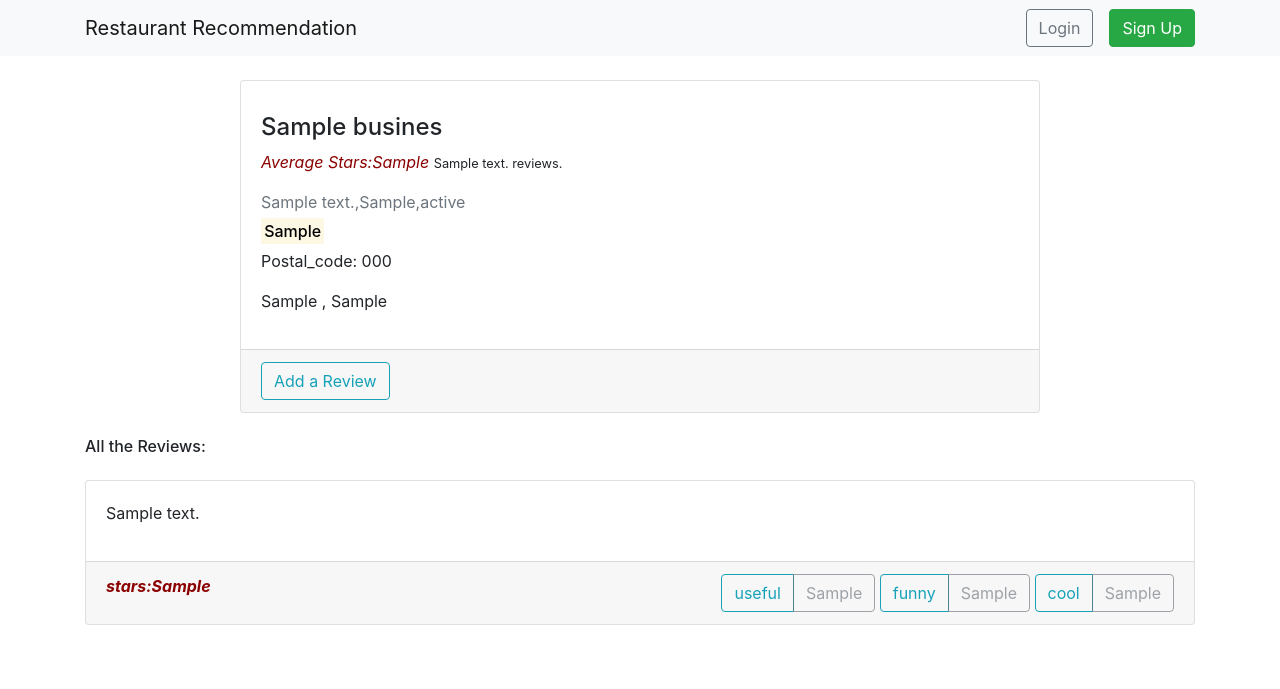
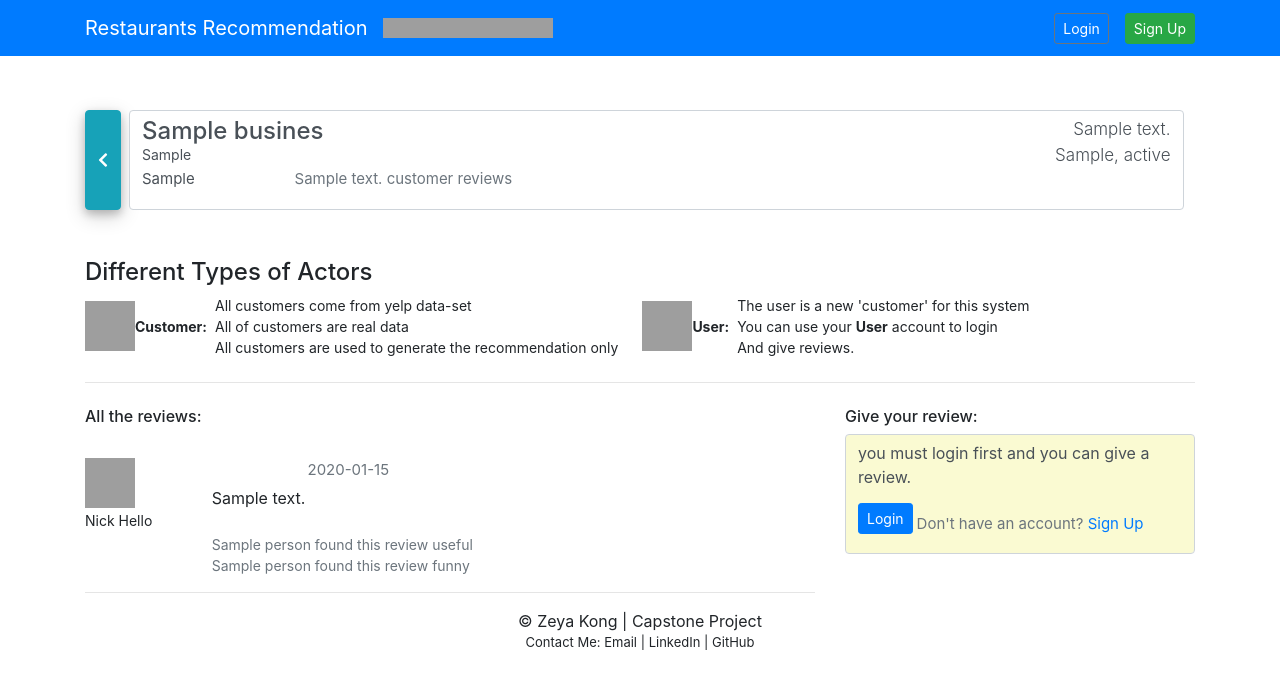
Before and after one commit to zeyakong/Recommendation, a Django app: page /restaurant/1/ in a window 1280 px wide. Shown: the top 689 px of the page. Run offline with Django 3.2, Linux system fonts and the light colour scheme; tables that the repository leaves empty hold one stand-in row (values such as "Sample post"); some libraries are stand-ins or nearby versions; grey boxes are pictures that could not be loaded.

Commit message:
Redesign the GUI

```diff
--- a/restaurant/static/restaurant/detail.js
+++ b/restaurant/static/restaurant/detail.js
@@ -1,5 +1,5 @@
-function fresh_stars_number() {
-    var value = $('#stars_range').val();
-    // alert(value);
-    $('#stars_number').text(value);
-}
+// function fresh_stars_number() {
+//     var value = $('#stars_range').val();
+//     // alert(value);
+//     $('#stars_number').text(value);
+// }
--- a/restaurant/templates/restaurant/detail.html
+++ b/restaurant/templates/restaurant/detail.html
@@ -9,13 +9,21 @@
     <!-- Bootstrap CSS -->
     <link rel="stylesheet" href="https://stackpath.bootstrapcdn.com/bootstrap/4.1.3/css/bootstrap.min.css"
           integrity="sha384-MCw98/SFnGE8fJT3GXwEOngsV7Zt27NXFoaoApmYm81iuXoPkFOJwJ8ERdknLPMO" crossorigin="anonymous">
-
+    <!--common CSS-->
+    <link rel="stylesheet" href="{% static 'common/common.css' %}?version=123">
+    <!--rating bar-->
+    <link rel="stylesheet" href="{% static 'restaurant/fontawesome-stars-o.css' %}?version=123">
+    <!-- fontawesome -->
+    <link rel="stylesheet" href="https://use.fontawesome.com/releases/v5.7.2/css/all.css"
+          integrity="sha384-fnmOCqbTlWIlj8LyTjo7mOUStjsKC4pOpQbqyi7RrhN7udi9RwhKkMHpvLbHG9Sr" crossorigin="anonymous">
     <title>Details</title>
 </head>
 <body>
-<nav class="navbar navbar-expand-lg navbar-light bg-light">
+<nav class="navbar navbar-expand-lg navbar-dark bg-primary fixed-top">
     <div class="container">
-        <a class="navbar-brand" href="/">Restaurant Recommendation</a>
+        <a class="navbar-brand" href="/">Restaurants Recommendation</a>
+        <iframe src="https://ghbtns.com/github-btn.html?user=zeyakong&repo=Recommendation_Django&type=watch&count=true"
+                frameborder="0" scrolling="0" width="170px" height="20px"></iframe>
         <button class="navbar-toggler" type="button" data-toggle="collapse" data-target="#navbarSupportedContent"
                 aria-controls="navbarSupportedContent" aria-expanded="false" aria-label="Toggle navigation">
             <span class="navbar-toggler-icon"></span>
@@ -26,96 +34,160 @@
             <div class="form-inline">
                 {% if user.is_authenticated %}
                     <div class="btn-group" role="group">
-                        <button class="btn btn-secondary" disabled>{{ user.username }}</button>
-                        <a href="{% url 'logout' %}?next={{ request.path }}"
-                           class="btn btn-outline-warning">Logout</a>
+                        <div class="btn" style="color: white;">{{ user.username }}</div>
+                        <a href="{% url 'logout' %}?"
+                           class="btn" style="color: grey;">Logout</a>
                     </div>
                 {% else %}
-                    <a class="btn btn-outline-secondary" href="{% url 'login' %}?next={{ request.path }}">Login</a>
-                    <a class="btn btn-success ml-3" href="{% url 'users:register' %}?next={{ request.path }}">Sign
+                    <a class="btn btn-outline-secondary btn-sm" style="color: white;" href="{% url 'login' %}">Login</a>
+                    <a class="btn btn-success ml-3 btn-sm"
+                       href="{% url 'users:register' %}?next={{ request.path }}">Sign
                         Up</a>
                 {% endif %}
             </div>
         </div>
     </div>
+</nav>
 
-</nav>
 <div class="container">
-    <div class="card mx-auto mt-4" style="width: 50rem;">
-        <div class="card-body">
-            <p class="card-title"><h4>{{ business.name }} </h4><em
-                style="font-size: medium;color: darkred">Average Stars:{{ business.stars }}</em>
-            <small>{{ business.review_count }} reviews.</small>
-            </p>
-            <p class="mb-2 mt-2 text-muted">{{ business.address }},{{ business.city }},{{ business.state }}</p>
-            <h6 class="card-title mb-2 mt-2">
-                <mark>{{ business.categories }}</mark>
-            </h6>
-            <p>Postal_code: {{ business.postal_code }}</p>
-            <p>{{ business.latitude }} , {{ business.longitude }}</p>
-        </div>
-        <div class="card-footer">
-            <button class="btn btn-outline-info" data-toggle="modal" data-target="#exampleModal">Add a Review</button>
+    <div class="form-inline" style="margin-top: 110px">
+        <button class="btn btn-large btn-info"
+                style="box-shadow: 0 4px 8px 0 rgba(0, 0, 0, 0.2), 0 6px 20px 0 rgba(0, 0, 0, 0.19);height: 100px"
+                onclick="window.history.go(-1); return false;" title="Go to Search results"><i class="fas fa-chevron-left"></i></button>
+        <div class="form-control ml-2" style="height: 100px;width: 95%">
+            <div class="row">
+                <div class="col-9">
+                    <h4>{{ business.name }}</h4>
+                    <div style="font-size: 14px; margin-top: -10px">{{ business.categories }}</div>
+                    <div class="form-inline">
+                        <div class="mr-1" style="font-size: 15px">{{ business.stars }}</div>
+                        <select class="ratingStar">
+                            <option value="1">1</option>
+                            <option value="2">2</option>
+                            <option value="3">3</option>
+                            <option value="4">4</option>
+                            <option value="5">5</option>
+                        </select>
+                        <div class="text-muted ml-2" style="font-size: 15px">{{ business.review_count }}
+                            customer reviews
                         </div>
                     </div>
-    <h6 class="mt-4 mb-4">All the Reviews:</h6>
-
-
-    {% if review_list %}
-        {% for review in review_list %}
-            <div class="card mx-auto mt-4 mb-4" style="width: 100%;">
-                <div class="card-body">
-                    <h4 class="card-title float-left">
-                    </h4>
-                    <p>{{ review.text }}</p>
                 </div>
-                <div class="card-footer">
-                    <b class="float-left"><em style="color: darkred">stars:{{ review.stars }}</em></b>
-                    <div class="float-right">
-                        <div class="btn-group" role="group">
-                            <button class="btn btn-outline-info">useful</button>
-                            <button type="button" class="btn btn-outline-secondary"
-                                    disabled>{{ review.useful }}</button>
-                        </div>
-                        <div class="btn-group" role="group">
-                            <button class="btn btn-outline-info">funny</button>
-                            <button type="button" class="btn btn-outline-secondary" disabled>{{ review.funny }}</button>
-                        </div>
-                        <div class="btn-group" role="group">
-                            <button class="btn btn-outline-info">cool</button>
-                            <button class="btn btn-outline-secondary" disabled>{{ review.cool }}</button>
+                <div class="col font-weight-light" align="right"
+                     style="font-size: 17px">{{ business.address }}
+                    <br>{{ business.city }}, {{ business.state }}
                 </div>
             </div>
         </div>
     </div>
-        {% endfor %}
-    {% else %}
-        No review.
-    {% endif %}
+
+
+    <div class="mt-5 mb-4">
+        <h4>Different Types of Actors</h4>
+        <div class="form-inline">
+            <img src="{% static 'restaurant/customer.jpg' %}" style="height: 50px;width: 50px">
+            <div style="font-size: 14px;" class="font-weight-bold">
+                Customer:
             </div>
-
-<!-- Modal -->
-<div class="modal fade" id="exampleModal" tabindex="-1" role="dialog" aria-labelledby="exampleModalLabel"
-     aria-hidden="true">
-    <div class="modal-dialog" role="document">
-        <div class="modal-content">
-            <div class="modal-header">
-                <h5 class="modal-title" id="exampleModalLabel">Review: {{ business.name }}</h5>
-                <button type="button" class="close" data-dismiss="modal" aria-label="Close">
-                    <span aria-hidden="true">&times;</span>
-                </button>
+            <div style="font-size: 14px;" class=" ml-2">
+                All customers come from yelp data-set<br>All of customers are real data<br> All customers are used to
+                generate the recommendation only
             </div>
-            <div class="modal-body">
-                <label for="customRange3">Stars: </label><span id="stars_number"> 3</span>
-                <input type="range" class="custom-range" min="1" max="5" step="1" id="stars_range" onchange="fresh_stars_number()">
-
-                <textarea class="form-control mt-2" placeholder="Give some comments." style="height: 300px"></textarea>
+            <img src="{% static 'restaurant/user.png' %}" style="height: 50px;width: 50px" class="ml-4">
+            <div style="font-size: 14px;" class="font-weight-bold">
+                User:
             </div>
-            <div class="modal-footer">
-                <button type="button" class="btn btn-primary">Submit</button>
+            <div style="font-size: 14px;" class=" ml-2">
+                The user is a new 'customer' for this system<br>You can use your <b>User</b> account to login<br>
+                And give reviews.
             </div>
         </div>
     </div>
+    <hr class="mb-4">
+
+    <div class="row">
+        <div class="col-8">
+            <h6 class=" mb-4">All the reviews:</h6>
+            {% if review_list %}
+                {% for review in review_list %}
+                    <div class="mt-2 row">
+                        <div class="col mt-2">
+                            <img src="{% static 'restaurant/customer.jpg' %}" style="height: 50px;width: 50px">
+                            <br>
+                            <span style="font-size: 14px;">Nick Hello</span>
+                        </div>
+                        <div class="col-10" style="font-size:16px;">
+                            <div class="form-inline mt-2">
+                                <select class="ratingStar" style="width: 100%">
+                                    <option value="1">1</option>
+                                    <option value="2">2</option>
+                                    <option value="3">3</option>
+                                    <option value="4">4</option>
+                                    <option value="5">5</option>
+                                </select>
+                                <div class="ml-2 mb-1 text-muted" style="font-size: 15px;">
+                                    {{ review.date }}
+                                </div>
+                            </div>
+                            <div class="reviewText">
+                                {{ review.text }}
+                            </div>
+                            <br>
+                            <div class="text-muted" style="font-size: 14px;">
+                                {% if review.useful != "0" %}
+                                    {{ review.useful }} person found this review useful
+                                    <br>
+                                {% endif %}
+                                {% if review.funny != "0" %}
+                                    {{ review.funny }} person found this review funny
+                                {% endif %}
+                            </div>
+                        </div>
+                    </div>
+                    <hr>
+                {% endfor %}
+            {% else %}
+                No available review.
+            {% endif %}
+        </div>
+        <div class="col">
+            <h6>Give your review:</h6>
+            {% if user.is_authenticated %}
+                <div class="form-inline">
+                    <img src="{% static 'restaurant/user.png' %}" style="height: 50px;width: 50px">
+                    <span style="font-size: 14px;" class="ml-2">{{ user.username }}</span>
+                </div>
+                <div class="form-inline">
+                    <select id="yourStar" style="width: 100%">
+                        <option value="1">1</option>
+                        <option value="2">2</option>
+                        <option value="3">3</option>
+                        <option value="4">4</option>
+                        <option value="5">5</option>
+                    </select>
+                    <div class="text-danger mb-1 ml-3 font-weight-bold" style="font-size:15px" id="ratingText"></div>
+                </div>
+                <textarea class="form-control" style="box-shadow: none; height: 300px; font-size: 17px;"
+                          placeholder="Please give a text review as well as the star rating. &#10;It will help the system to do more precise recommendation."></textarea>
+                <button class="btn btn-sm btn-success mt-2">Post Review</button>
+            {% else %}
+                <div class="form-control" style="height:120px;background-color: lightgoldenrodyellow">
+                    <div style="font-size: 16px;"> you must login first and you can give a review.</div>
+                    <div class="form-inline mt-2">
+                        <a class="btn btn-primary btn-sm mt-1" href="{% url 'login' %}">Login</a>
+                        <div class="text-muted mt-3 ml-1" style="font-size: 15px">Don't have an account? <a
+                                href="{% url 'users:register' %}?next={{ request.path }}">Sign
+                            Up</a></div>
+                    </div>
+                </div>
+            {% endif %}
+        </div>
+    </div>
+</div>
+
+<div id="footer">
+    <div class="text-center" style="font-size:16px">&copy; Zeya Kong | Capstone Project</div>
+    <div style="font-size: 13px;" class="text-center">Contact Me: <a>Email</a> | <a>LinkedIn</a> | <a>GitHub</a></div>
 </div>
 
 <!-- Optional JavaScript -->
@@ -130,5 +202,26 @@
         integrity="sha384-ChfqqxuZUCnJSK3+MXmPNIyE6ZbWh2IMqE241rYiqJxyMiZ6OW/JmZQ5stwEULTy"
         crossorigin="anonymous"></script>
 <script src="{% static 'restaurant/detail.js' %}"></script>
+<script src="{% static 'restaurant/jquery.barrating.min.js' %}"></script>
+<script type="text/javascript">
+    $(function () {
+        $('.ratingStar').barrating({
+            theme: 'fontawesome-stars-o',
+            readonly: true,
+            initialRating: 5
+        });
+        $('#yourStar').barrating({
+            theme: 'fontawesome-stars-o',
+            onSelect: function (data) {
+                if (data === "1") $('#ratingText').text('So bad');
+                if (data === "2") $('#ratingText').text('Not good');
+                if (data === "3") $('#ratingText').text('Just so so');
+                if (data === "4") $('#ratingText').text('Good');
+                if (data === "5") $('#ratingText').text('Very good!');
+            }
+        });
+        {#$('.reviewText').val( ).replace(/\n/g, "<br>");#}
+    });
+</script>
 </body>
 </html>
--- a/restaurant/views.py
+++ b/restaurant/views.py
@@ -51,6 +51,8 @@
     # return render(request, 'restaurant/search_result.html', context)
     business = get_object_or_404(Business, pk=business_id)
     review_list = Review.objects.filter(business_id=business_id)
+    paginator = Paginator(review_list, 15)
+    review_list = paginator.page(1)
     context = {
         'business': business,
         'review_list': review_list
--- a/users/templates/users/register.html
+++ b/users/templates/users/register.html
@@ -31,7 +31,7 @@
                     <button type="submit" class="btn btn-primary btn-block">Sign Up</button>
                 </form>
                 <div class="flex-center top-gap text-small">
-                    <a href="login.html">Have an account? Sign in now.</a>
+                    <a href="{% url 'login' %}">Have an account? Sign in now.</a>
                 </div>
             </div>
         </div>
```
Also changed, not shown: restaurant/static/restaurant/fontawesome-stars.css (deleted, +0 -56 lines), restaurant/templates/restaurant/search_result.html (+19 -13 lines), users/templates/index.html (+7 -4 lines). Lines whose indentation alone changed are shown as unchanged.
